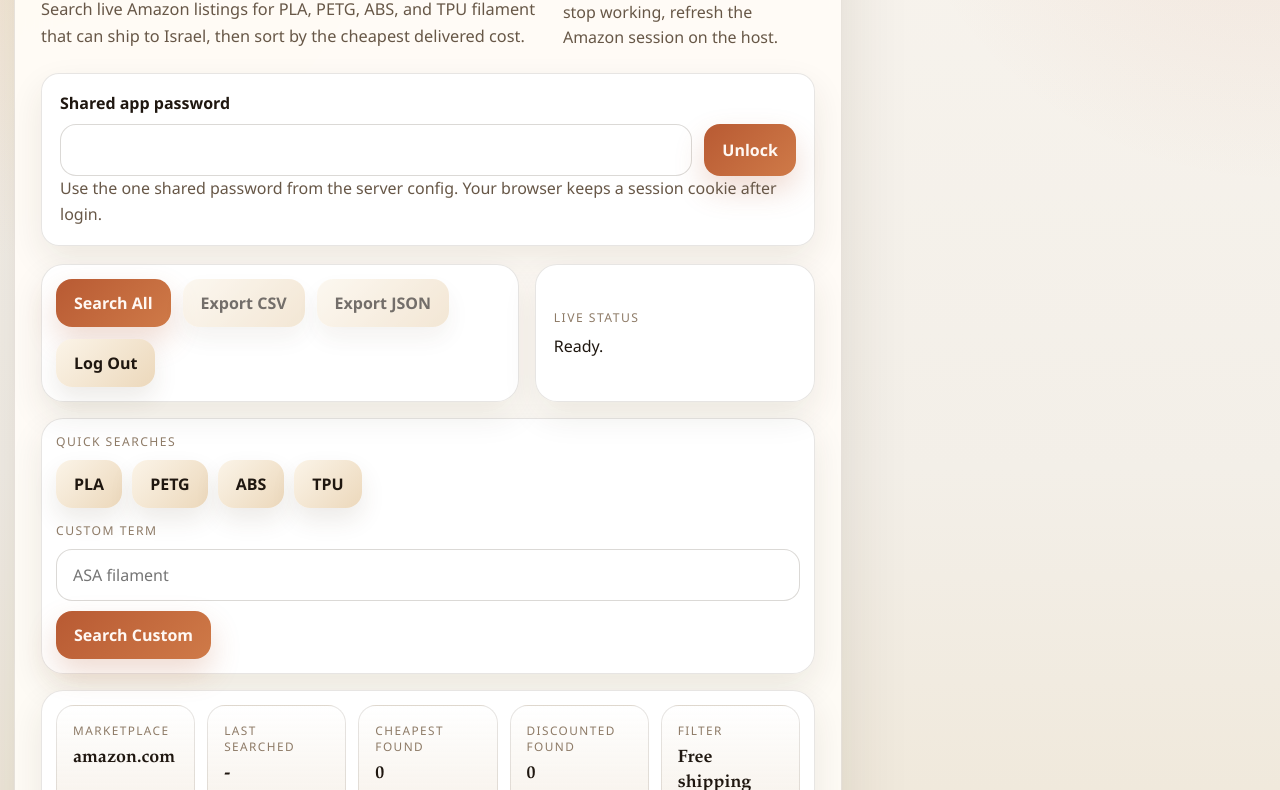
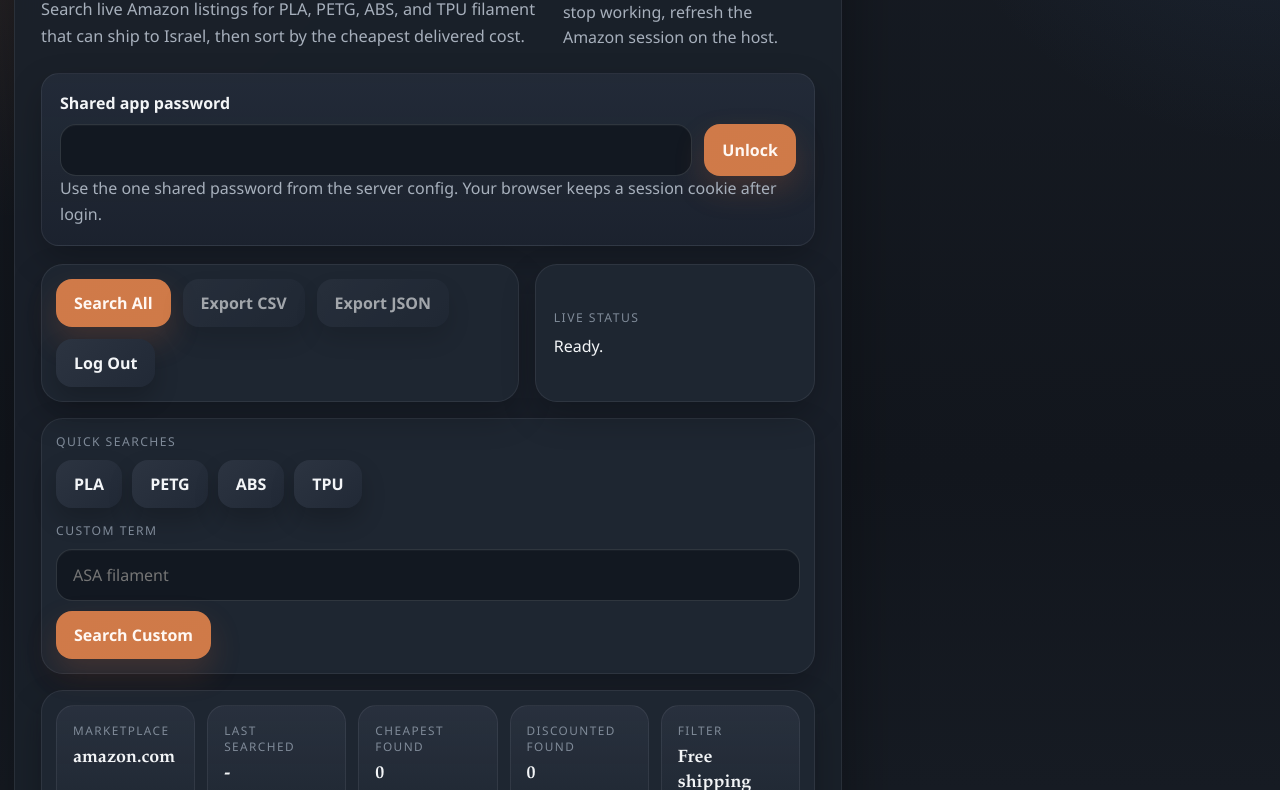
Before and after one commit to Extrautior/amazon-filament-finder, a website: page public/index.html in a window 1280 px wide. Shown: the part 222-1012 px from the top of the page. Drawn offline with Linux system fonts and the light colour scheme; no server answers.

Commit message:
Apply dark dashboard theme

```diff
--- a/public/index.html
+++ b/public/index.html
@@ -4,7 +4,7 @@
     <meta charset="UTF-8" />
     <meta name="viewport" content="width=device-width, initial-scale=1.0" />
     <title>Amazon Filament Finder</title>
-    <link rel="stylesheet" href="/styles.css?v=10" />
+    <link rel="stylesheet" href="/styles.css?v=11" />
   </head>
   <body>
     <main class="shell">
@@ -119,6 +119,6 @@
       <section id="warnings" class="warnings" hidden></section>
       <section id="results" class="results"></section>
     </main>
-    <script src="/app.js?v=10"></script>
+    <script src="/app.js?v=11"></script>
   </body>
   </html>
--- a/public/styles.css
+++ b/public/styles.css
@@ -1,26 +1,26 @@
 :root {
-  color-scheme: light;
-  --bg: #f3efe8;
-  --bg-accent: #ede3d0;
-  --panel: rgba(255, 252, 247, 0.92);
-  --panel-strong: rgba(255, 255, 255, 0.98);
-  --panel-soft: rgba(246, 239, 229, 0.78);
-  --line: rgba(58, 46, 30, 0.12);
-  --line-strong: rgba(58, 46, 30, 0.18);
-  --ink: #1f1710;
-  --muted: #675747;
-  --muted-soft: #8e7b67;
-  --accent: #b85a33;
-  --accent-strong: #8c3415;
-  --accent-soft: #f1d1ba;
-  --success-bg: #e5f4e9;
-  --success-ink: #1f6e38;
-  --deal-bg: #fff0cb;
-  --deal-ink: #9b5800;
-  --warn-bg: #fff2db;
-  --warn-line: #efc16a;
-  --shadow-lg: 0 24px 70px rgba(60, 39, 16, 0.12);
-  --shadow-md: 0 14px 34px rgba(60, 39, 16, 0.09);
+  color-scheme: dark;
+  --bg: #12161d;
+  --bg-accent: #1a2029;
+  --panel: rgba(27, 33, 43, 0.92);
+  --panel-strong: rgba(31, 39, 50, 0.98);
+  --panel-soft: rgba(36, 44, 58, 0.78);
+  --line: rgba(221, 229, 242, 0.08);
+  --line-strong: rgba(221, 229, 242, 0.14);
+  --ink: #f3f5f7;
+  --muted: #a7b0bc;
+  --muted-soft: #7f8a98;
+  --accent: #d07a49;
+  --accent-strong: #efb07f;
+  --accent-soft: rgba(208, 122, 73, 0.2);
+  --success-bg: rgba(50, 112, 79, 0.22);
+  --success-ink: #8ce0ab;
+  --deal-bg: rgba(177, 120, 34, 0.22);
+  --deal-ink: #ffd287;
+  --warn-bg: rgba(120, 84, 20, 0.24);
+  --warn-line: rgba(239, 193, 106, 0.45);
+  --shadow-lg: 0 24px 70px rgba(0, 0, 0, 0.34);
+  --shadow-md: 0 14px 34px rgba(0, 0, 0, 0.24);
   --radius-xl: 28px;
   --radius-lg: 22px;
   --radius-md: 18px;
@@ -40,9 +40,9 @@ body {
   color: var(--ink);
   font-family: "Aptos", "Segoe UI", sans-serif;
   background:
-    radial-gradient(circle at top left, rgba(237, 182, 111, 0.28), transparent 26%),
-    radial-gradient(circle at top right, rgba(191, 95, 57, 0.12), transparent 22%),
-    linear-gradient(180deg, #f8f4ee 0%, var(--bg) 52%, var(--bg-accent) 100%);
+    radial-gradient(circle at top left, rgba(208, 122, 73, 0.16), transparent 24%),
+    radial-gradient(circle at top right, rgba(74, 119, 182, 0.14), transparent 20%),
+    linear-gradient(180deg, #171c24 0%, var(--bg) 52%, var(--bg-accent) 100%);
 }
 
 button,
@@ -146,7 +146,7 @@ h1 {
   padding: 16px 18px;
   border-radius: var(--radius-md);
   border: 1px solid var(--line);
-  background: linear-gradient(180deg, rgba(255, 255, 255, 0.96), rgba(245, 237, 227, 0.86));
+  background: linear-gradient(180deg, rgba(40, 47, 59, 0.96), rgba(31, 39, 50, 0.88));
   box-shadow: var(--shadow-md);
 }
 
@@ -163,7 +163,7 @@ h1 {
   padding: 18px;
   border-radius: var(--radius-md);
   border: 1px solid var(--line);
-  background: var(--panel-strong);
+  background: linear-gradient(180deg, rgba(35, 43, 56, 0.98), rgba(28, 35, 47, 0.94));
   box-shadow: var(--shadow-md);
 }
 
@@ -184,10 +184,10 @@ input[type="password"],
   width: 100%;
   border-radius: 16px;
   border: 1px solid var(--line-strong);
-  background: rgba(255, 255, 255, 0.96);
+  background: rgba(18, 24, 33, 0.96);
   color: var(--ink);
   padding: 14px 16px;
-  box-shadow: inset 0 1px 0 rgba(255, 255, 255, 0.9);
+  box-shadow: inset 0 1px 0 rgba(255, 255, 255, 0.03);
 }
 
 input[type="password"]:focus,
@@ -227,9 +227,9 @@ button:disabled {
 #export-json,
 #logout-button,
 .material-search {
-  background: linear-gradient(135deg, #fbf4e8 0%, #ecd8bb 100%);
+  background: linear-gradient(135deg, #2c3441 0%, #212936 100%);
   color: var(--ink);
-  box-shadow: 0 12px 24px rgba(83, 58, 28, 0.1);
+  box-shadow: 0 12px 24px rgba(0, 0, 0, 0.2);
 }
 
 .controls-panel {
@@ -311,7 +311,7 @@ button:disabled {
   padding: 16px;
   border-radius: 18px;
   border: 1px solid var(--line);
-  background: linear-gradient(180deg, rgba(255, 255, 255, 0.96), rgba(244, 237, 227, 0.88));
+  background: linear-gradient(180deg, rgba(41, 49, 62, 0.96), rgba(31, 39, 50, 0.88));
 }
 
 .meta-label {
@@ -348,7 +348,7 @@ button:disabled {
   overflow: hidden;
   border-radius: 999px;
   border: 1px solid var(--line);
-  background: rgba(139, 97, 48, 0.12);
+  background: rgba(255, 255, 255, 0.06);
 }
 
 .progress-fill {
@@ -396,14 +396,14 @@ button:disabled {
   padding: 14px 16px;
   border-radius: 18px;
   border: 1px solid var(--line);
-  background: rgba(255, 255, 255, 0.86);
+  background: rgba(32, 40, 52, 0.9);
   color: var(--ink);
-  box-shadow: 0 10px 24px rgba(95, 60, 24, 0.08);
+  box-shadow: 0 10px 24px rgba(0, 0, 0, 0.22);
 }
 
 .history-item.active {
-  border-color: rgba(184, 90, 51, 0.34);
-  background: linear-gradient(135deg, rgba(255, 244, 233, 0.98), rgba(244, 225, 202, 0.92));
+  border-color: rgba(208, 122, 73, 0.32);
+  background: linear-gradient(135deg, rgba(59, 45, 37, 0.98), rgba(44, 52, 65, 0.92));
 }
 
 .history-item span {
@@ -487,7 +487,7 @@ button:disabled {
   border: 1px solid var(--line);
   border-radius: 20px;
   padding: 16px;
-  background: rgba(255, 255, 255, 0.85);
+  background: rgba(31, 39, 50, 0.9);
 }
 
 .result-top {
@@ -527,7 +527,7 @@ button:disabled {
   border: 1px solid var(--line);
   border-radius: 16px;
   overflow: hidden;
-  background: linear-gradient(180deg, rgba(255, 255, 255, 0.96), rgba(243, 236, 225, 0.9));
+  background: linear-gradient(180deg, rgba(45, 53, 67, 0.96), rgba(28, 35, 47, 0.9));
 }
 
 .result-image {
```
